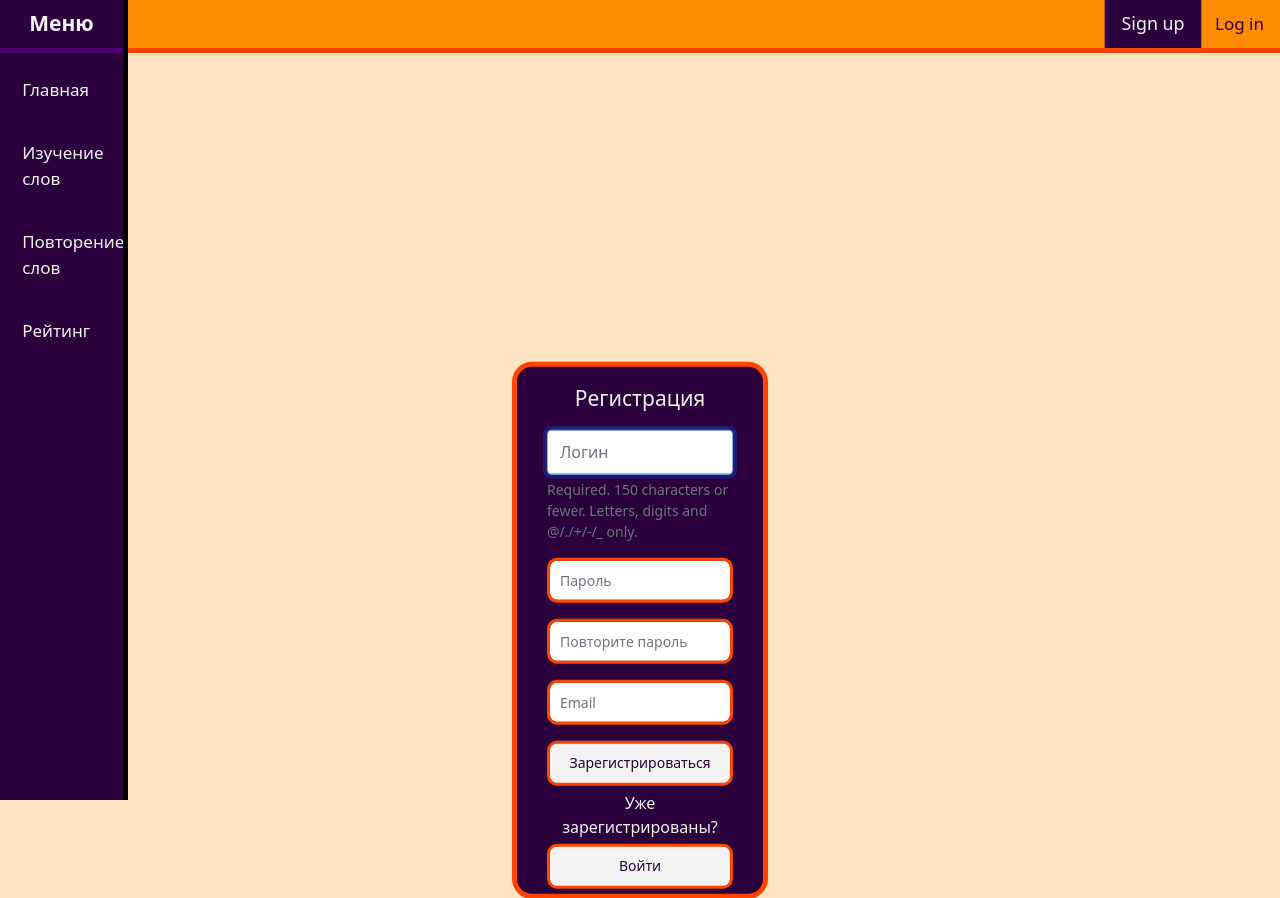
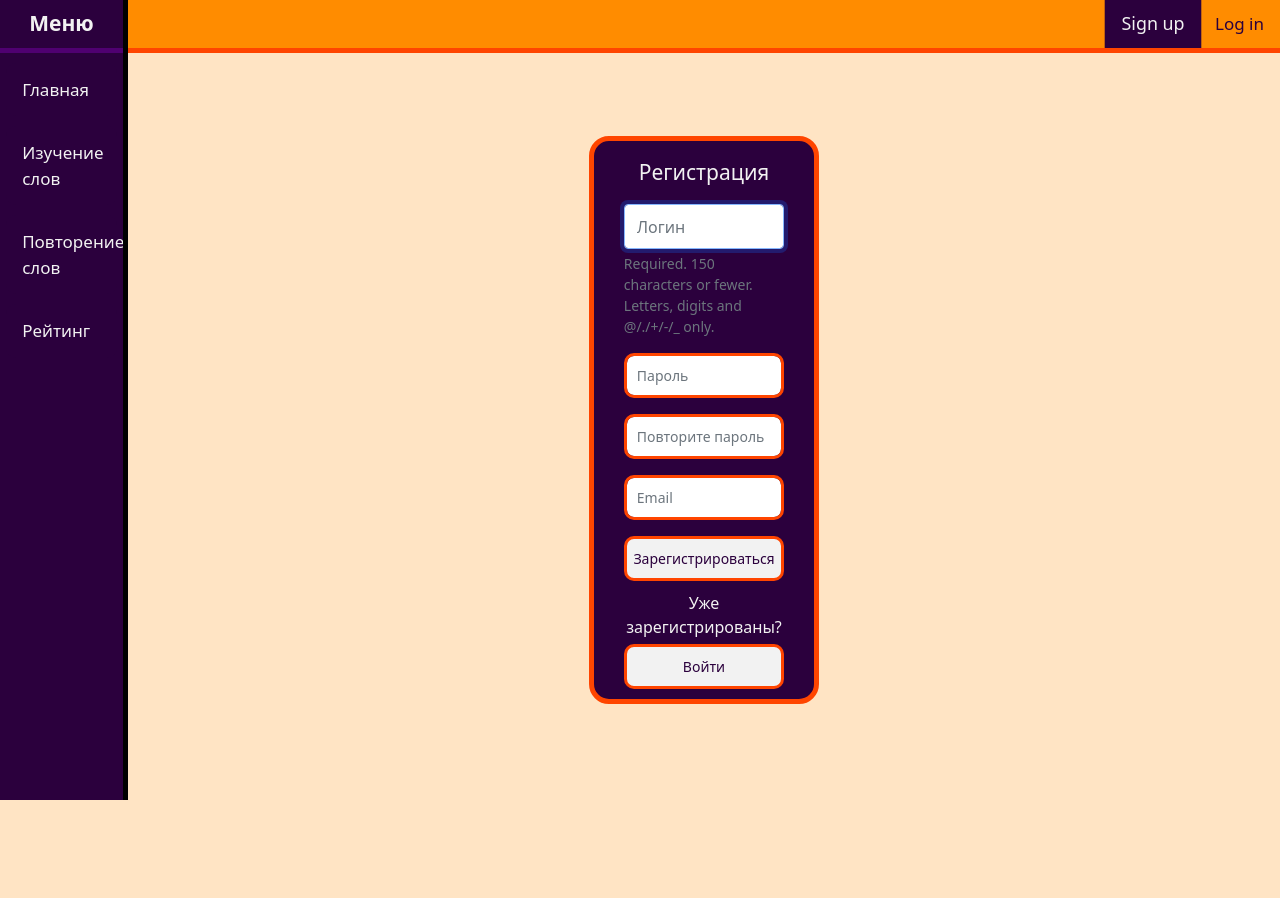
Before and after one commit to MeaTael/course_project, a Django app: page /signup/ in a window 1280 px wide. After the commit the page ends 800 px from the top, so only its background shows below. Run offline with Django 4.2, Linux system fonts and the light colour scheme; parts of the project's set-up code (start-up, migrations or seed data) failed here and were passed over; some libraries are stand-ins or nearby versions.

Commit message:
final styles for auth pages

```diff
--- a/home/static/home/css/auth.css
+++ b/home/static/home/css/auth.css
@@ -12,6 +12,19 @@
     outline: none;
 }
 
+.content-section {
+    position: absolute;
+    top: 5%;
+    left: 10%;
+    height: 95%;
+    width: 90%;
+    display: flex;
+    align-items: center;
+    align-content: center;
+    justify-content: center;
+    overflow: auto;
+}
+
 .form-title {
     margin-top: 20px;
     margin-bottom: 20px;
@@ -23,19 +36,16 @@
 }
 
 .form-container-login {
-    display: inline-block;
-    transform:translate(150%, 75%);
     width: 20%;
     background: #2b003d;
     border-radius: 20px;
     padding-left: 30px;
     padding-right: 30px;
     border: 5px solid orangered;
+    transition: .6s ease;
 }
 
 .form-container-signup {
-    display: inline-block;
-    transform:translate(150%, 57.5%);
     width: 20%;
     background: #2b003d;
     border-radius: 20px;
@@ -57,7 +67,13 @@
     line-height: 16px;
     border: 3px solid orangered;
     border-radius: 10px;
-    margin-bottom: 5px;
+    margin-bottom: 10px;
+}
+
+.button:hover {
+    background: orangered;
+    border: 3px solid #f2f2f2;
+    transition: 0.6s ease;
 }
 
 .divider {
--- a/home/static/home/css/home.css
+++ b/home/static/home/css/home.css
@@ -22,6 +22,8 @@
     border-bottom: 5px solid #4f0070;
     margin-bottom: 10px;
 }
+
+
 
 .menu a {
     display: inline-block;
--- a/home/templates/home/layout.html
+++ b/home/templates/home/layout.html
@@ -12,6 +12,7 @@
     <link rel="stylesheet" href="{% static 'home/css/home.css' %}">
 </head>
 <body>
+
     <aside>
         <div class="header">Меню</div>
         <div class="menu">
@@ -21,7 +22,7 @@
             <a href="{% url 'compete' %}" class="{% block competeclass %}{% endblock %}">Рейтинг</a>
         </div>
     </aside>
-    <main>
+
     <div class="topnav">
         {% if user.is_authenticated %}
             <a class="nav-item nav-link" href="{% url 'profile' %}">Профиль</a>
@@ -32,14 +33,14 @@
         {% endif %}
 
     </div>
+
     {% block content %}
 
     {% endblock %}
-    </main>
+
     <script src="https://code.jquery.com/jquery-3.2.1.slim.min.js" integrity="sha384-KJ3o2DKtIkvYIK3UENzmM7KCkRr/rE9/Qpg6aAZGJwFDMVNA/GpGFF93hXpG5KkN" crossorigin="anonymous"></script>
     <script src="https://cdn.jsdelivr.net/npm/@popperjs/core@2.9.2/dist/umd/popper.min.js" integrity="sha384-IQsoLXl5PILFhosVNubq5LC7Qb9DXgDA9i+tQ8Zj3iwWAwPtgFTxbJ8NT4GN1R8p" crossorigin="anonymous"></script>
     <script src="https://cdn.jsdelivr.net/npm/bootstrap@5.0.2/dist/js/bootstrap.bundle.min.js" integrity="sha384-MrcW6ZMFYlzcLA8Nl+NtUVF0sA7MsXsP1UyJoMp4YLEuNSfAP+JcXn/tWtIaxVXM" crossorigin="anonymous"></script>
 
-
 </body>
 </html>
```
Lines whose indentation alone changed are shown as unchanged.
